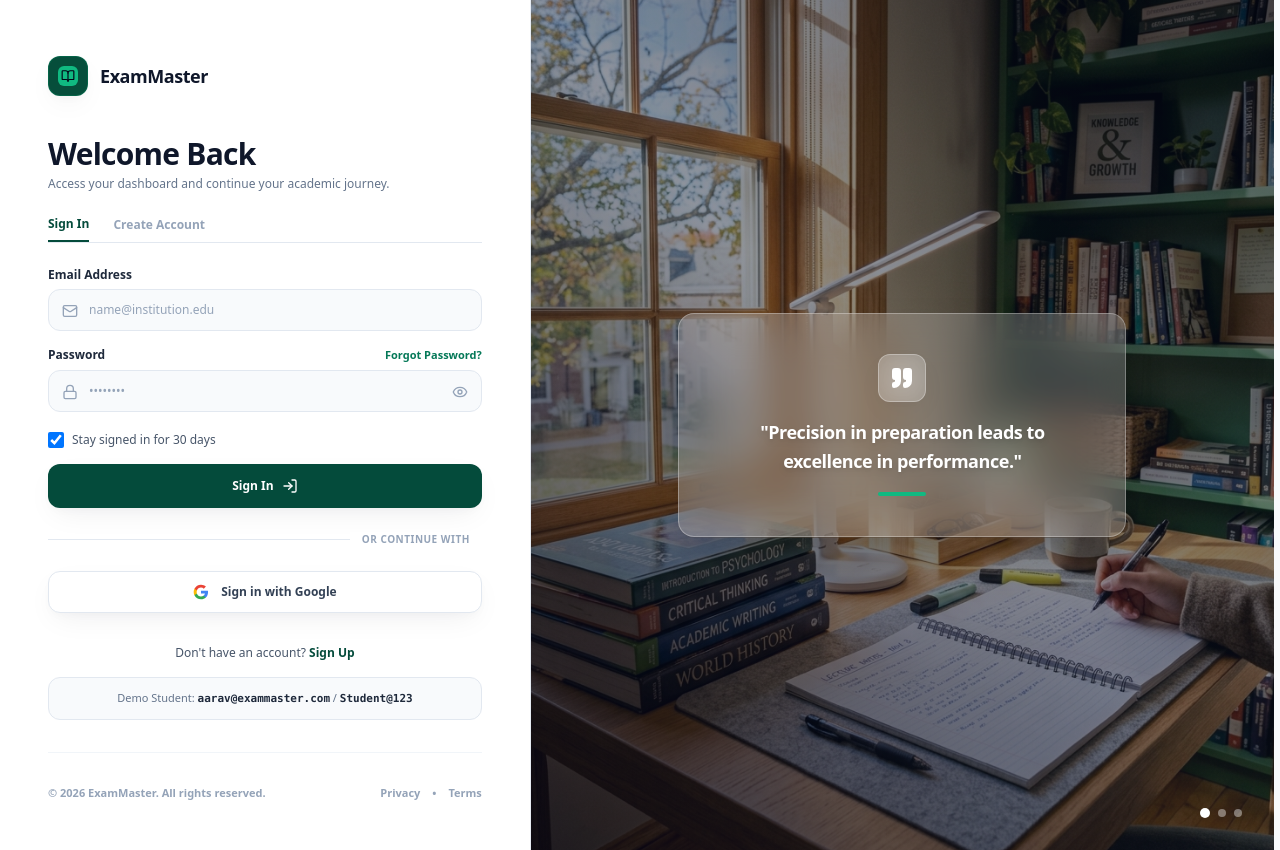
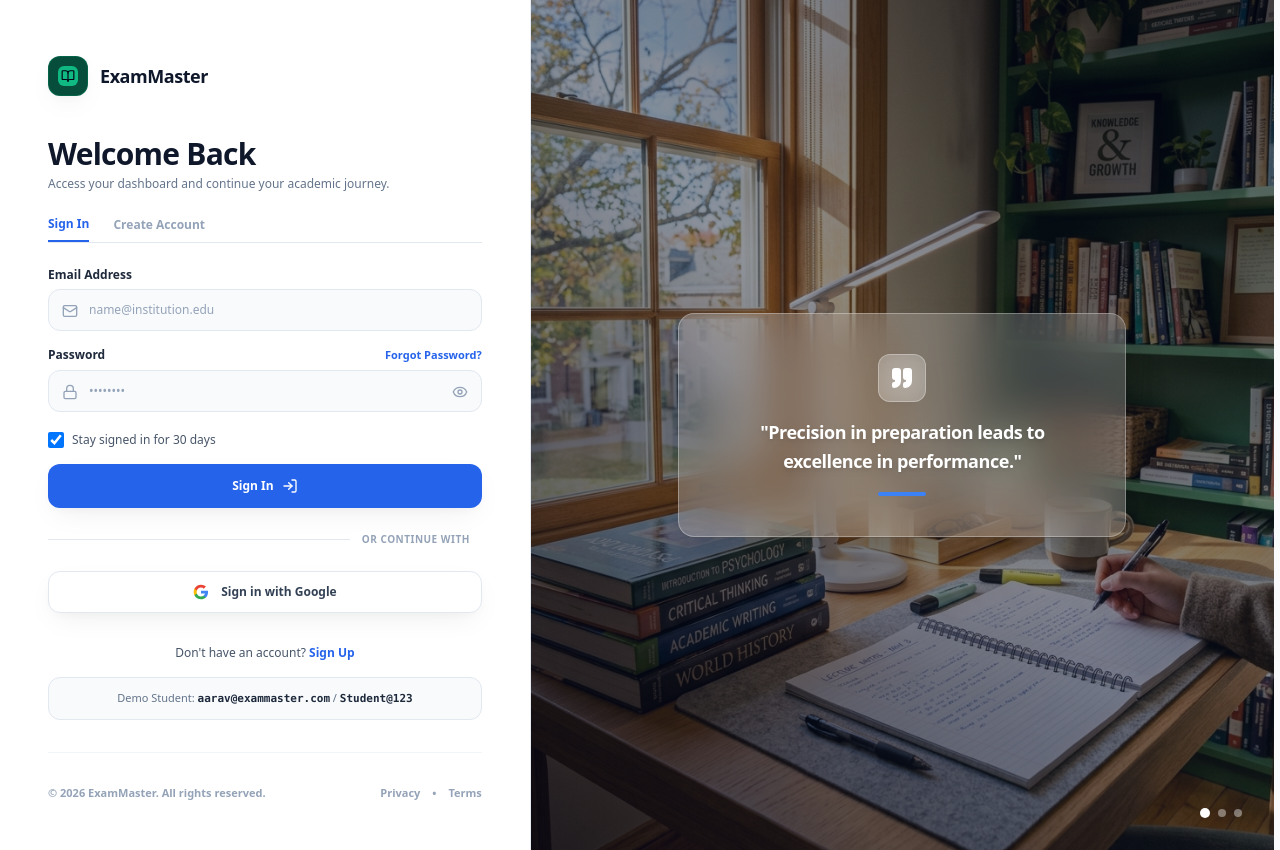
Before and after one commit to VeilSide2004/ExamMaster, a Next.js app: page /login in a window 1280 px wide. Built offline with nearby package versions, Linux system fonts and the light colour scheme.

Commit message:
style: align login and register page color palette with ExamMaster blue theme

```diff
--- a/src/app/login/page.tsx
+++ b/src/app/login/page.tsx
@@ -153,7 +153,7 @@ export default function StudentLoginPage() {
 
             {/* Navigation Tabs */}
             <div className="flex items-center gap-6 border-b border-slate-200 dark:border-slate-800 text-xs font-black">
-              <span className="pb-2 border-b-2 border-[#044B3B] dark:border-[#10B981] text-[#044B3B] dark:text-[#10B981]">
+              <span className="pb-2 border-b-2 border-blue-600 dark:border-blue-400 text-blue-600 dark:text-blue-400">
                 Sign In
               </span>
               <Link
@@ -182,7 +182,7 @@ export default function StudentLoginPage() {
                     required
                     value={email}
                     onChange={(e) => setEmail(e.target.value)}
-                    className="w-full pl-10 pr-4 py-3 text-xs bg-slate-50 dark:bg-slate-900 border border-slate-200 dark:border-slate-800 rounded-xl focus:outline-none focus:border-[#044B3B] dark:focus:border-[#10B981] text-slate-900 dark:text-white font-medium placeholder-slate-400"
+                    className="w-full pl-10 pr-4 py-3 text-xs bg-slate-50 dark:bg-slate-900 border border-slate-200 dark:border-slate-800 rounded-xl focus:outline-none focus:border-blue-600 dark:focus:border-blue-400 focus:ring-4 focus:ring-blue-500/15 text-slate-900 dark:text-white font-medium placeholder-slate-400"
                     placeholder="name@institution.edu"
                   />
                 </div>
@@ -200,7 +200,7 @@ export default function StudentLoginPage() {
                       setResetStatus(null);
                       setShowForgotModal(true);
                     }}
-                    className="text-[11px] font-bold text-emerald-700 dark:text-emerald-400 hover:underline"
+                    className="text-[11px] font-bold text-blue-600 dark:text-blue-400 hover:underline"
                   >
                     Forgot Password?
                   </button>
@@ -212,7 +212,7 @@ export default function StudentLoginPage() {
                     required
                     value={password}
                     onChange={(e) => setPassword(e.target.value)}
-                    className="w-full pl-10 pr-10 py-3 text-xs bg-slate-50 dark:bg-slate-900 border border-slate-200 dark:border-slate-800 rounded-xl focus:outline-none focus:border-[#044B3B] dark:focus:border-[#10B981] text-slate-900 dark:text-white font-medium placeholder-slate-400"
+                    className="w-full pl-10 pr-10 py-3 text-xs bg-slate-50 dark:bg-slate-900 border border-slate-200 dark:border-slate-800 rounded-xl focus:outline-none focus:border-blue-600 dark:focus:border-blue-400 focus:ring-4 focus:ring-blue-500/15 text-slate-900 dark:text-white font-medium placeholder-slate-400"
                     placeholder="••••••••"
                   />
                   <button
@@ -232,7 +232,7 @@ export default function StudentLoginPage() {
                   id="rememberMe"
                   checked={rememberMe}
                   onChange={(e) => setRememberMe(e.target.checked)}
-                  className="w-4 h-4 rounded border-slate-300 text-[#044B3B] focus:ring-[#044B3B]"
+                  className="w-4 h-4 rounded border-slate-300 text-blue-600 focus:ring-blue-500"
                 />
                 <label htmlFor="rememberMe" className="text-xs text-slate-600 dark:text-slate-400 font-medium cursor-pointer">
                   Stay signed in for 30 days
@@ -242,7 +242,7 @@ export default function StudentLoginPage() {
               <button
                 type="submit"
                 disabled={loading}
-                className="w-full py-3.5 bg-[#044B3B] hover:bg-[#065F46] dark:bg-[#10B981] dark:hover:bg-[#059669] text-white dark:text-slate-950 font-black text-xs rounded-xl shadow-md transition-all flex items-center justify-center gap-2 disabled:opacity-50 mt-2"
+                className="w-full py-3.5 bg-blue-600 hover:bg-blue-700 dark:bg-blue-600 dark:hover:bg-blue-700 text-white font-extrabold text-xs rounded-xl shadow-xs transition-all flex items-center justify-center gap-2 disabled:opacity-50 mt-2"
               >
                 {loading ? 'Authenticating...' : 'Sign In'}
                 <LogIn className="w-4 h-4" />
@@ -275,7 +275,7 @@ export default function StudentLoginPage() {
             <div className="text-center pt-2">
               <p className="text-xs text-slate-600 dark:text-slate-400 font-medium">
                 Don't have an account?{' '}
-                <Link href="/register" className="font-extrabold text-[#044B3B] dark:text-[#10B981] hover:underline">
+                <Link href="/register" className="font-extrabold text-blue-600 dark:text-blue-400 hover:underline">
                   Sign Up
                 </Link>
               </p>
@@ -426,7 +426,7 @@ export default function StudentLoginPage() {
             <p className="text-lg font-black text-white leading-relaxed tracking-tight drop-shadow-md">
               "Precision in preparation leads to excellence in performance."
             </p>
-            <div className="w-12 h-1 bg-[#10B981] rounded-full mx-auto pt-0.5" />
+            <div className="w-12 h-1 bg-blue-500 rounded-full mx-auto pt-0.5" />
           </div>
         </div>
 
--- a/src/app/register/page.tsx
+++ b/src/app/register/page.tsx
@@ -120,7 +120,7 @@ export default function StudentRegisterPage() {
               >
                 Sign In
               </Link>
-              <span className="pb-2 border-b-2 border-[#044B3B] dark:border-[#10B981] text-[#044B3B] dark:text-[#10B981]">
+              <span className="pb-2 border-b-2 border-blue-600 dark:border-blue-400 text-blue-600 dark:text-blue-400">
                 Create Account
               </span>
             </div>
@@ -143,7 +143,7 @@ export default function StudentRegisterPage() {
                     required
                     value={name}
                     onChange={(e) => setName(e.target.value)}
-                    className="w-full pl-10 pr-4 py-2.5 text-xs bg-slate-50 dark:bg-slate-900 border border-slate-200 dark:border-slate-800 rounded-xl focus:outline-none focus:border-[#044B3B] dark:focus:border-[#10B981] text-slate-900 dark:text-white font-medium placeholder-slate-400"
+                    className="w-full pl-10 pr-4 py-2.5 text-xs bg-slate-50 dark:bg-slate-900 border border-slate-200 dark:border-slate-800 rounded-xl focus:outline-none focus:border-blue-600 dark:focus:border-blue-400 focus:ring-4 focus:ring-blue-500/15 text-slate-900 dark:text-white font-medium placeholder-slate-400"
                     placeholder="e.g. S. Roy"
                   />
                 </div>
@@ -160,7 +160,7 @@ export default function StudentRegisterPage() {
                     required
                     value={email}
                     onChange={(e) => setEmail(e.target.value)}
-                    className="w-full pl-10 pr-4 py-2.5 text-xs bg-slate-50 dark:bg-slate-900 border border-slate-200 dark:border-slate-800 rounded-xl focus:outline-none focus:border-[#044B3B] dark:focus:border-[#10B981] text-slate-900 dark:text-white font-medium placeholder-slate-400"
+                    className="w-full pl-10 pr-4 py-2.5 text-xs bg-slate-50 dark:bg-slate-900 border border-slate-200 dark:border-slate-800 rounded-xl focus:outline-none focus:border-blue-600 dark:focus:border-blue-400 focus:ring-4 focus:ring-blue-500/15 text-slate-900 dark:text-white font-medium placeholder-slate-400"
                     placeholder="student@example.com"
                   />
                 </div>
@@ -178,7 +178,7 @@ export default function StudentRegisterPage() {
                     minLength={6}
                     value={password}
                     onChange={(e) => setPassword(e.target.value)}
-                    className="w-full pl-10 pr-10 py-2.5 text-xs bg-slate-50 dark:bg-slate-900 border border-slate-200 dark:border-slate-800 rounded-xl focus:outline-none focus:border-[#044B3B] dark:focus:border-[#10B981] text-slate-900 dark:text-white font-medium placeholder-slate-400"
+                    className="w-full pl-10 pr-10 py-2.5 text-xs bg-slate-50 dark:bg-slate-900 border border-slate-200 dark:border-slate-800 rounded-xl focus:outline-none focus:border-blue-600 dark:focus:border-blue-400 focus:ring-4 focus:ring-blue-500/15 text-slate-900 dark:text-white font-medium placeholder-slate-400"
                     placeholder="At least 6 characters"
                   />
                   <button
@@ -203,7 +203,7 @@ export default function StudentRegisterPage() {
                     required
                     value={confirmPassword}
                     onChange={(e) => setConfirmPassword(e.target.value)}
-                    className="w-full pl-10 pr-10 py-2.5 text-xs bg-slate-50 dark:bg-slate-900 border border-slate-200 dark:border-slate-800 rounded-xl focus:outline-none focus:border-[#044B3B] dark:focus:border-[#10B981] text-slate-900 dark:text-white font-medium placeholder-slate-400"
+                    className="w-full pl-10 pr-10 py-2.5 text-xs bg-slate-50 dark:bg-slate-900 border border-slate-200 dark:border-slate-800 rounded-xl focus:outline-none focus:border-blue-600 dark:focus:border-blue-400 focus:ring-4 focus:ring-blue-500/15 text-slate-900 dark:text-white font-medium placeholder-slate-400"
                     placeholder="Re-enter password"
                   />
                   <button
@@ -220,7 +220,7 @@ export default function StudentRegisterPage() {
               <button
                 type="submit"
                 disabled={loading}
-                className="w-full py-3.5 bg-[#044B3B] hover:bg-[#065F46] dark:bg-[#10B981] dark:hover:bg-[#059669] text-white dark:text-slate-950 font-black text-xs rounded-xl shadow-md transition-all flex items-center justify-center gap-2 disabled:opacity-50 mt-2"
+                className="w-full py-3.5 bg-blue-600 hover:bg-blue-700 dark:bg-blue-600 dark:hover:bg-blue-700 text-white font-extrabold text-xs rounded-xl shadow-xs transition-all flex items-center justify-center gap-2 disabled:opacity-50 mt-2"
               >
                 {loading ? 'Creating Account...' : 'Complete Registration'}
                 <ArrowRight className="w-4 h-4" />
@@ -253,7 +253,7 @@ export default function StudentRegisterPage() {
             <div className="text-center pt-2">
               <p className="text-xs text-slate-600 dark:text-slate-400 font-medium">
                 Already registered?{' '}
-                <Link href="/login" className="font-extrabold text-[#044B3B] dark:text-[#10B981] hover:underline">
+                <Link href="/login" className="font-extrabold text-blue-600 dark:text-blue-400 hover:underline">
                   Sign In
                 </Link>
               </p>
@@ -292,7 +292,7 @@ export default function StudentRegisterPage() {
             <p className="text-lg font-black text-white leading-relaxed tracking-tight drop-shadow-md">
               "Precision in preparation leads to excellence in performance."
             </p>
-            <div className="w-12 h-1 bg-[#10B981] rounded-full mx-auto pt-0.5" />
+            <div className="w-12 h-1 bg-blue-500 rounded-full mx-auto pt-0.5" />
           </div>
         </div>
 
```
